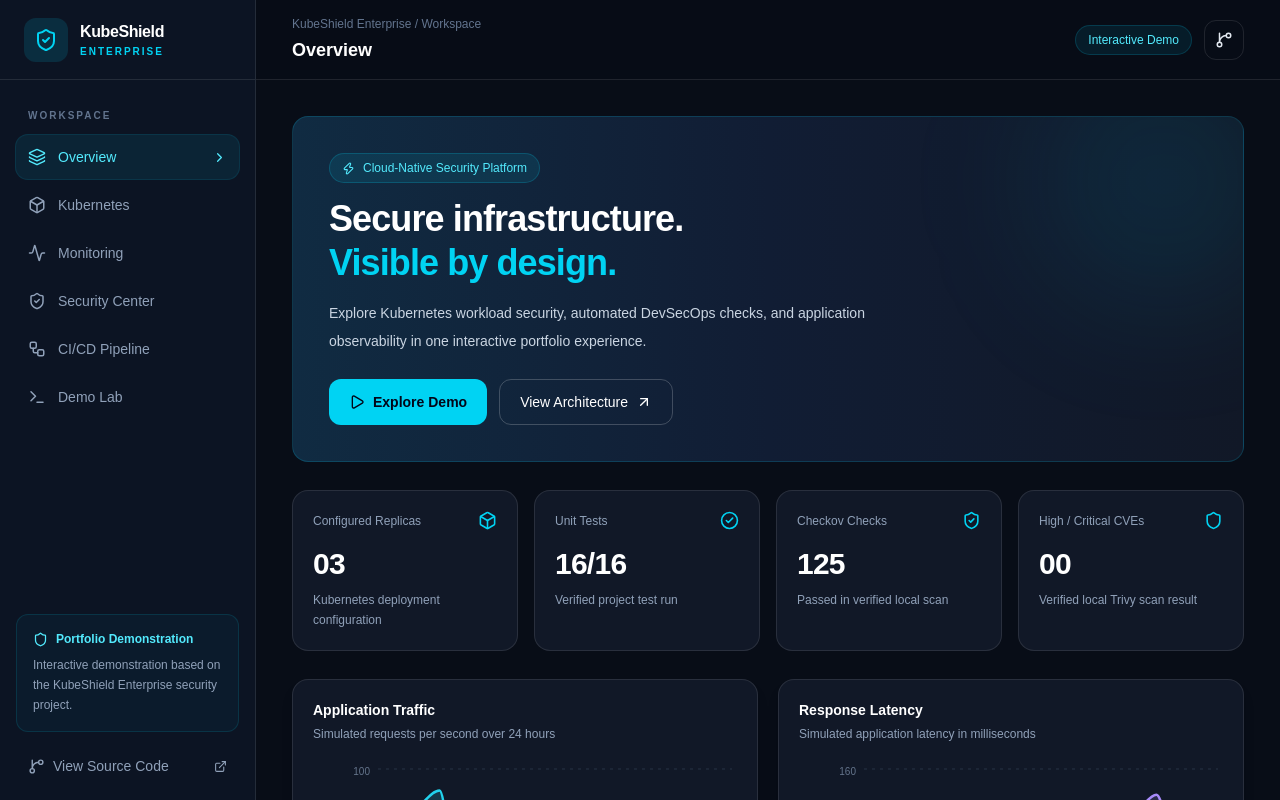
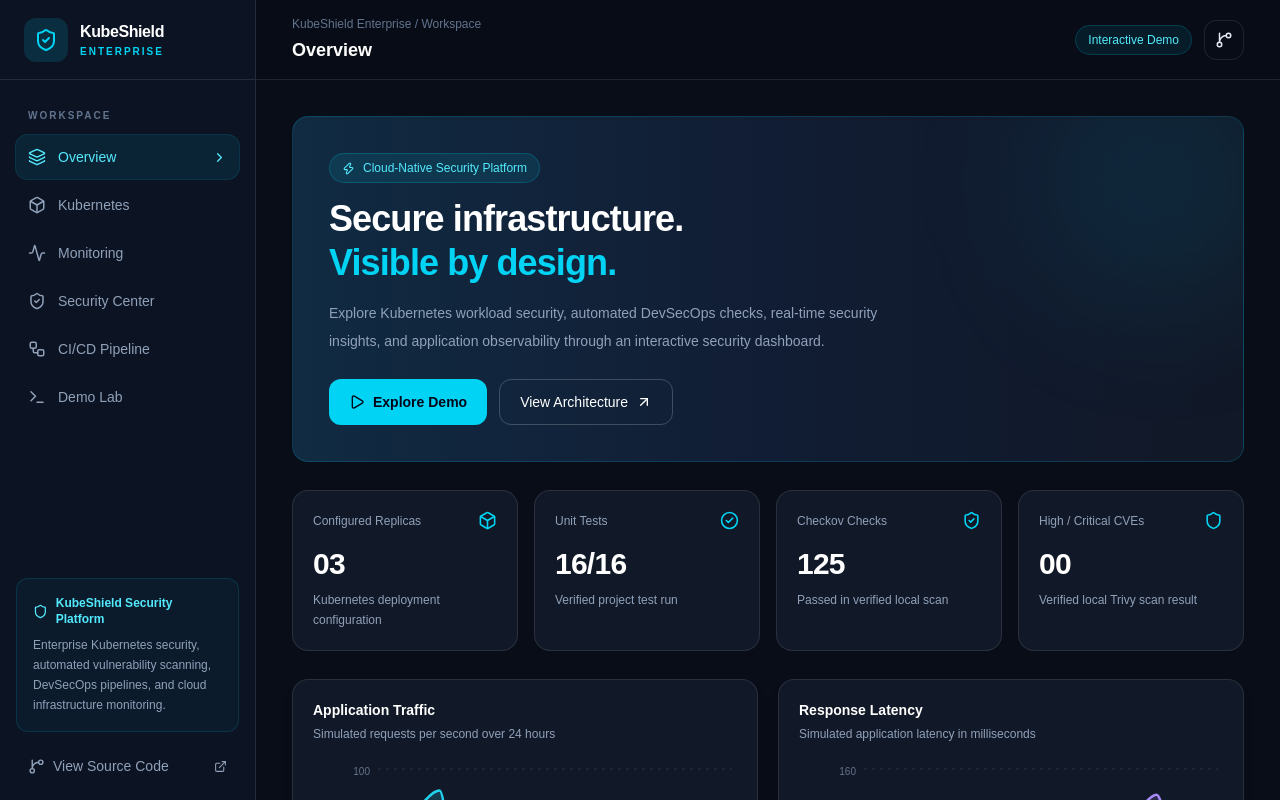
Before and after one commit to S18-01/KubeShield-Enterprise, a Next.js app in the folder frontend/: page / in a window 1280 px wide. Shown: the top 800 px of the page. Built offline with nearby package versions, Linux system fonts and the light colour scheme.

Commit message:
Refine KubeShield dashboard content

```diff
--- a/frontend/src/app/page.tsx
+++ b/frontend/src/app/page.tsx
@@ -338,12 +338,12 @@ export default function Home() {
           <div className="rounded-xl border border-cyan-500/15 bg-cyan-500/5 p-4">
             <div className="flex items-center gap-2 text-xs font-semibold text-cyan-300">
               <Shield size={15} />
-              Portfolio Demonstration
+              KubeShield Security Platform
             </div>
             <p className="mt-2 text-xs leading-5 text-slate-400">
-              Interactive demonstration based on the
-              KubeShield Enterprise security project.
-            </p>
+  Enterprise Kubernetes security, automated vulnerability scanning,
+  DevSecOps pipelines, and cloud infrastructure monitoring.
+</p>
           </div>
 
           <a
@@ -417,12 +417,11 @@ export default function Home() {
                     </span>
                   </h2>
 
-                  <p className="mt-4 max-w-xl text-sm leading-7 text-slate-300">
-                    Explore Kubernetes workload security,
-                    automated DevSecOps checks, and application
-                    observability in one interactive portfolio
-                    experience.
-                  </p>
+ <p className="mt-4 max-w-xl text-sm leading-7 text-slate-400">
+  Explore Kubernetes workload security, automated DevSecOps checks,
+  real-time security insights, and application observability
+  through an interactive security dashboard.
+</p>
 
                   <div className="mt-6 flex flex-wrap gap-3">
                     <button
```
